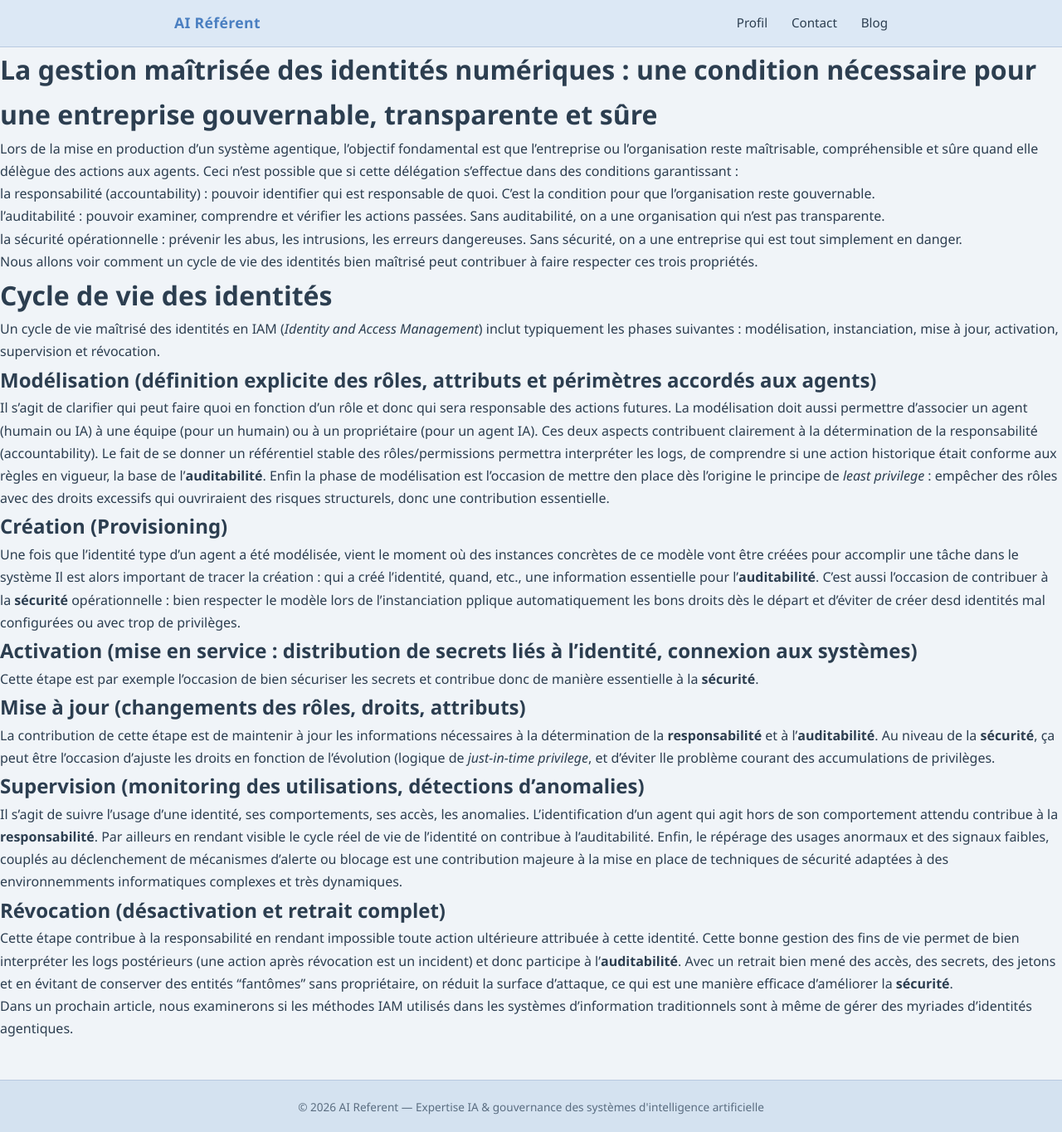
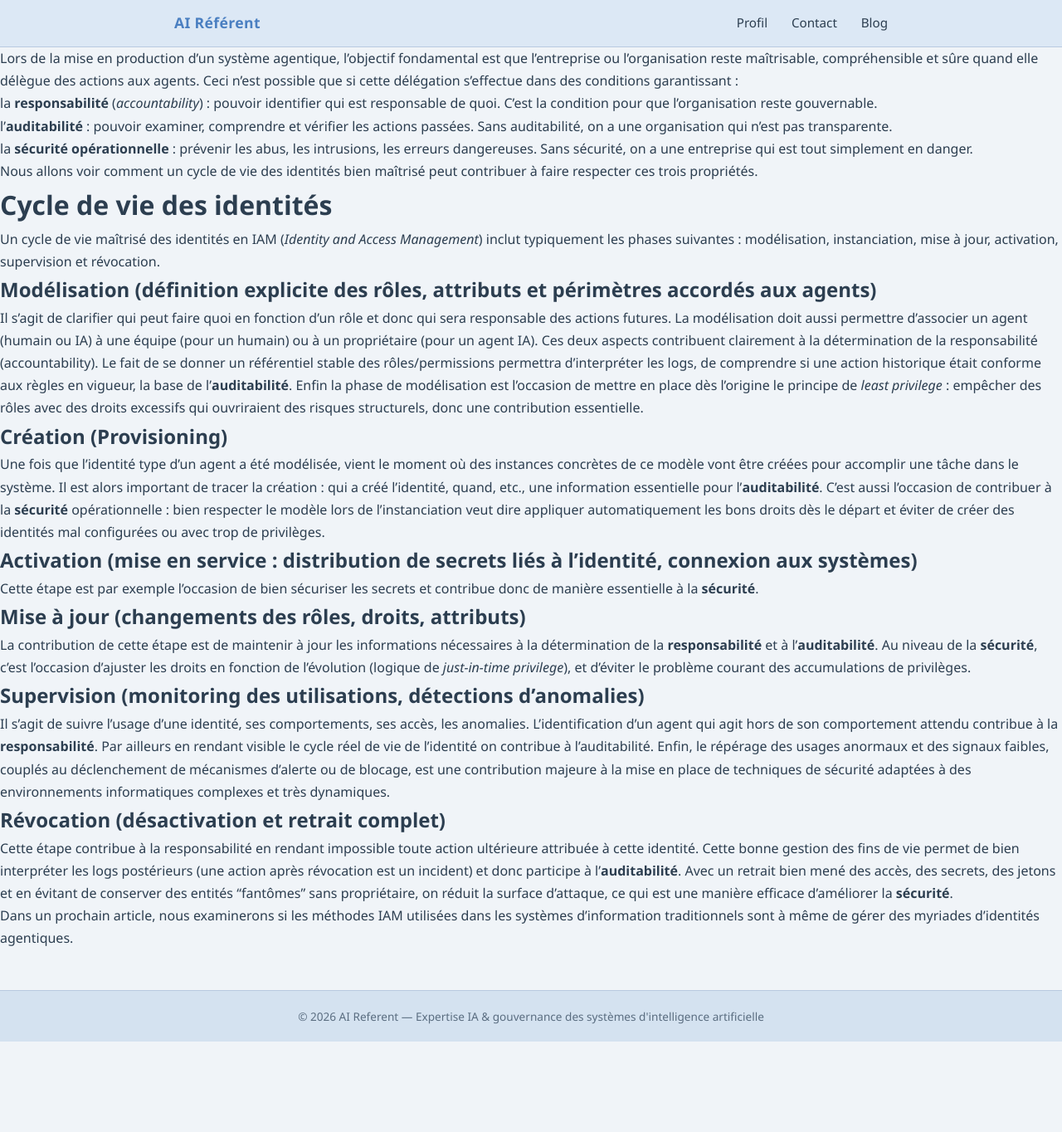
Before and after one commit to ai-referent/ai-referent.github.io, a Jekyll site: the page built from src/content/blog/gestion_des_identites_enjeux.md, in a window 1280 px wide and 1364 px high. Shown: the whole window at 83% size. Built offline with Jekyll 4.4.1, drawn with Linux system fonts in a browser that asks for light colours; our own code applies the rules of GitHub Pages for plain Markdown files.

```diff
--- a/src/content/blog/gestion_des_identites_enjeux.md
+++ b/src/content/blog/gestion_des_identites_enjeux.md
@@ -8,14 +8,11 @@
 ---
 
 
-# La gestion maîtrisée des identités numériques : une condition nécessaire pour une entreprise gouvernable, transparente et sûre
-
-
 Lors de la mise en production d'un système agentique, l'objectif fondamental est que l'entreprise ou l’organisation reste maîtrisable, compréhensible et sûre quand elle délègue des actions aux agents. Ceci n'est possible que si cette délégation s'effectue dans des conditions garantissant :
 
-- la responsabilité (accountability) : pouvoir identifier qui est responsable de quoi. C'est la condition pour que l'organisation reste gouvernable.
-- l'auditabilité : pouvoir examiner, comprendre et vérifier les actions passées. Sans auditabilité, on a une organisation qui n'est pas transparente.
-- la sécurité opérationnelle : prévenir les abus, les intrusions, les erreurs dangereuses. Sans sécurité, on a une entreprise qui est tout simplement en danger.
+- la **responsabilité** (*accountability*) : pouvoir identifier qui est responsable de quoi. C'est la condition pour que l'organisation reste gouvernable.
+- l'**auditabilité** : pouvoir examiner, comprendre et vérifier les actions passées. Sans auditabilité, on a une organisation qui n'est pas transparente.
+- la **sécurité opérationnelle** : prévenir les abus, les intrusions, les erreurs dangereuses. Sans sécurité, on a une entreprise qui est tout simplement en danger.
 
 Nous allons voir comment un cycle de vie des identités bien maîtrisé peut contribuer à faire respecter ces trois propriétés.
 
@@ -28,14 +25,14 @@
 
 Il s'agit de clarifier qui peut faire quoi en fonction d’un rôle et donc qui sera responsable des actions futures.
 La modélisation doit aussi permettre d’associer un agent (humain ou IA) à une équipe (pour un humain) ou à un propriétaire (pour un agent IA). Ces deux aspects contribuent clairement à la détermination de la responsabilité (accountability).
-Le fait de se donner un référentiel stable des rôles/permissions permettra interpréter les logs, de comprendre si une action historique était conforme aux règles en vigueur, la base de l'**auditabilité**.
-Enfin la phase de modélisation est l'occasion de mettre den place dès l'origine le principe de *least privilege* : empêcher des rôles avec des droits excessifs qui ouvriraient des risques structurels, donc une contribution essentielle.
+Le fait de se donner un référentiel stable des rôles/permissions permettra d'interpréter les logs, de comprendre si une action historique était conforme aux règles en vigueur, la base de l'**auditabilité**.
+Enfin la phase de modélisation est l'occasion de mettre en place dès l'origine le principe de *least privilege* : empêcher des rôles avec des droits excessifs qui ouvriraient des risques structurels, donc une contribution essentielle.
 
 ## Création (Provisioning)
 
-Une fois que l'identité type d'un agent a été modélisée, vient le moment où des instances concrètes de ce modèle vont être créées pour accomplir une tâche dans le système
+Une fois que l'identité type d'un agent a été modélisée, vient le moment où des instances concrètes de ce modèle vont être créées pour accomplir une tâche dans le système.
 Il est alors important de tracer la création : qui a créé l’identité, quand, etc., une information essentielle pour l'**auditabilité**.
-C'est aussi l'occasion de contribuer à la **sécurité** opérationnelle : bien respecter le modèle lors de l'instanciation pplique automatiquement les bons droits dès le départ et d'éviter de créer desd identités mal configurées ou avec trop de privilèges.
+C'est aussi l'occasion de contribuer à la **sécurité** opérationnelle : bien respecter le modèle lors de l'instanciation veut dire appliquer automatiquement les bons droits dès le départ et éviter de créer des identités mal configurées ou avec trop de privilèges.
 
 ## Activation (mise en service : distribution de secrets liés à l'identité, connexion aux systèmes)
 
@@ -43,14 +40,14 @@
 
 ## Mise à jour (changements des rôles, droits, attributs)
 
-La contribution de cette étape est de maintenir à jour les informations nécessaires à la détermination de la  **responsabilité** et à l'**auditabilité**. Au niveau de la **sécurité**, ça peut être l'occasion d'ajuste les droits en fonction de l’évolution (logique de *just-in-time privilege*, et d'éviter lle problème courant des accumulations de privilèges.
+La contribution de cette étape est de maintenir à jour les informations nécessaires à la détermination de la  **responsabilité** et à l'**auditabilité**. Au niveau de la **sécurité**, c'est l'occasion d'ajuster les droits en fonction de l’évolution (logique de *just-in-time privilege*), et d'éviter le problème courant des accumulations de privilèges.
 
 
 ## Supervision (monitoring des utilisations, détections d'anomalies)
 
 Il s'agit de suivre l’usage d’une identité, ses comportements, ses accès, les anomalies.
 L'identification d'un agent qui agit hors de son comportement attendu contribue à la **responsabilité**.
-Par ailleurs en rendant visible le cycle réel de vie de l’identité on contribue à l'auditabilité. Enfin, le répérage des usages anormaux et des signaux faibles, couplés au déclenchement de mécanismes d’alerte ou blocage est une contribution majeure à la mise en place de techniques de sécurité adaptées à des environnemments informatiques complexes et très dynamiques.
+Par ailleurs en rendant visible le cycle réel de vie de l’identité on contribue à l'auditabilité. Enfin, le répérage des usages anormaux et des signaux faibles, couplés au déclenchement de mécanismes d’alerte ou de blocage, est une contribution majeure à la mise en place de techniques de sécurité adaptées à des environnements informatiques complexes et très dynamiques.
 
 
 
@@ -60,4 +57,4 @@
 Cette bonne gestion des fins de vie permet de bien interpréter les logs postérieurs (une action après révocation est un incident) et donc participe à l'**auditabilité**.
 Avec un retrait bien mené des accès, des secrets, des jetons et en évitant de conserver des entités “fantômes” sans propriétaire, on réduit la surface d'attaque, ce qui est une manière efficace d'améliorer la **sécurité**.
 
-Dans un prochain article, nous examinerons si les méthodes IAM utilisés dans les systèmes d'information traditionnels sont à même de gérer des myriades d'identités agentiques.
+Dans un prochain article, nous examinerons si les méthodes IAM utilisées dans les systèmes d'information traditionnels sont à même de gérer des myriades d'identités agentiques.
```
Also changed, not shown: other parts of src/content/blog/gestion_des_identites_enjeux.md (+1 -1 lines), src/content/blog/IAM_tryptique.md (+8 -8 lines).
